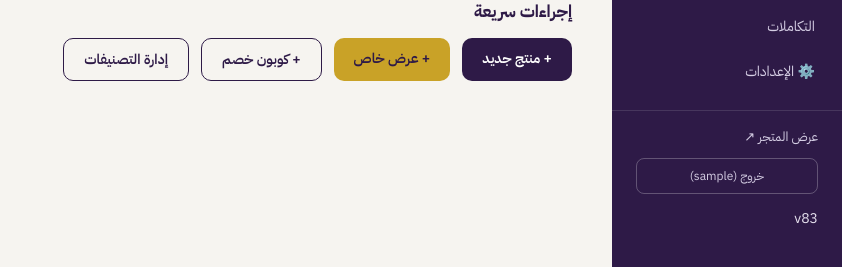
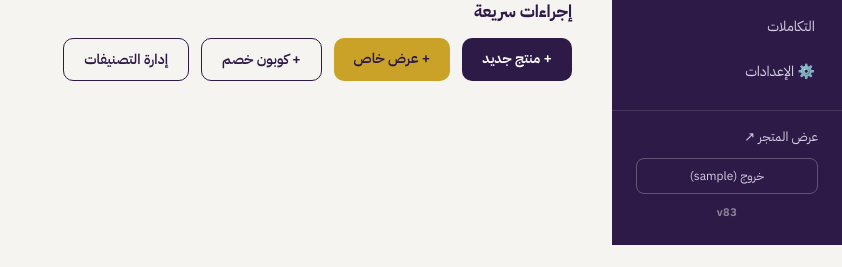
Before and after one commit to bakirLakaf/budac-store, a Flask app: page /admin/ in a window 1280 px wide. Shown: the part 763-1030 px from the top of the page, without its empty margins (438-1280 px from the left). After the commit the page ends 1008 px from the top, so only its background shows below. Run offline with Flask 3, Linux system fonts and the light colour scheme; the visitor is signed in with stand-in values (Sample User, id 1); data that the repository does not hold is empty; some libraries are stand-ins or nearby versions.

Commit message:
Add files via upload

```diff
--- a/static/css/admin.css
+++ b/static/css/admin.css
@@ -1641,3 +1641,12 @@ body {
 .save-bar button:disabled {
     opacity: 0.55; cursor: not-allowed;
 }
+
+/* رقم الإصدار فأسفل الشريط الجانبي */
+.admin-version {
+    margin: 10px 0 0;
+    text-align: center;
+    font-size: 11px; font-weight: 700;
+    color: rgba(255, 255, 255, 0.45);
+    letter-spacing: 0.5px;
+}
```
